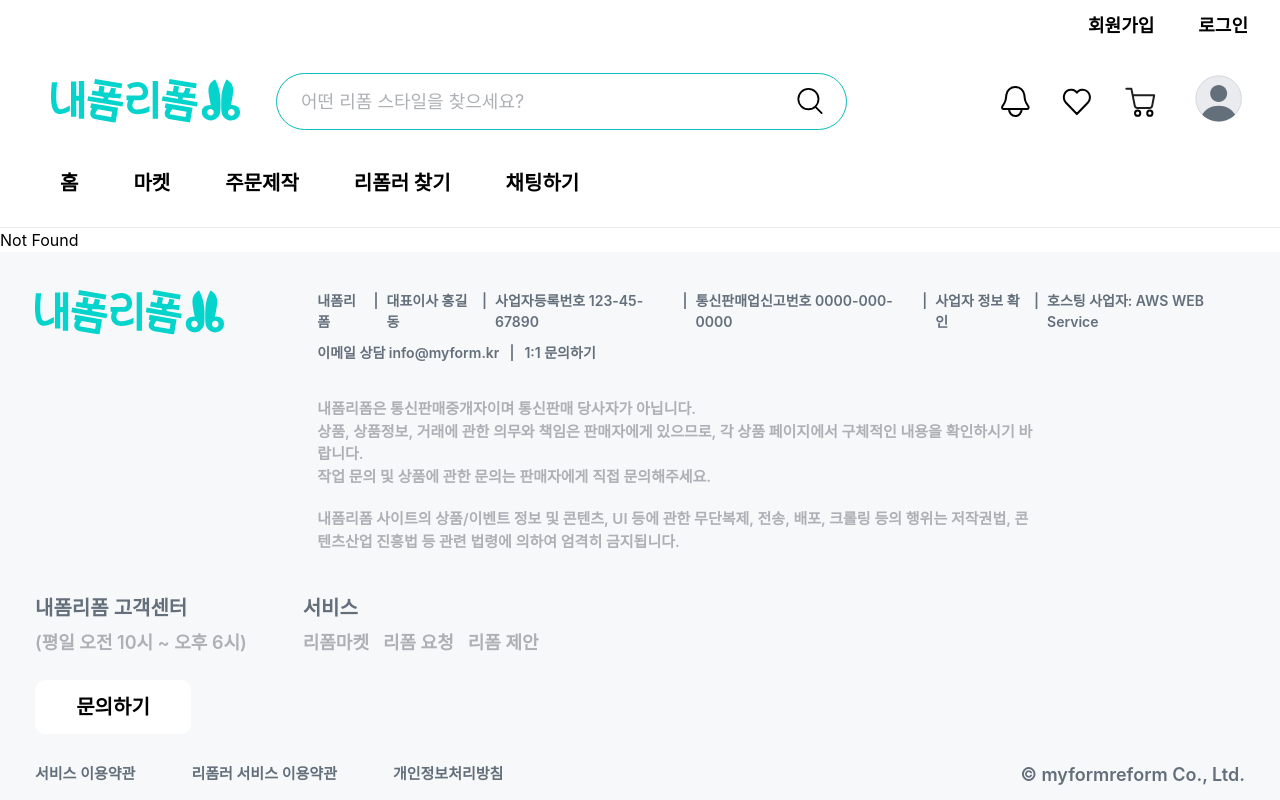
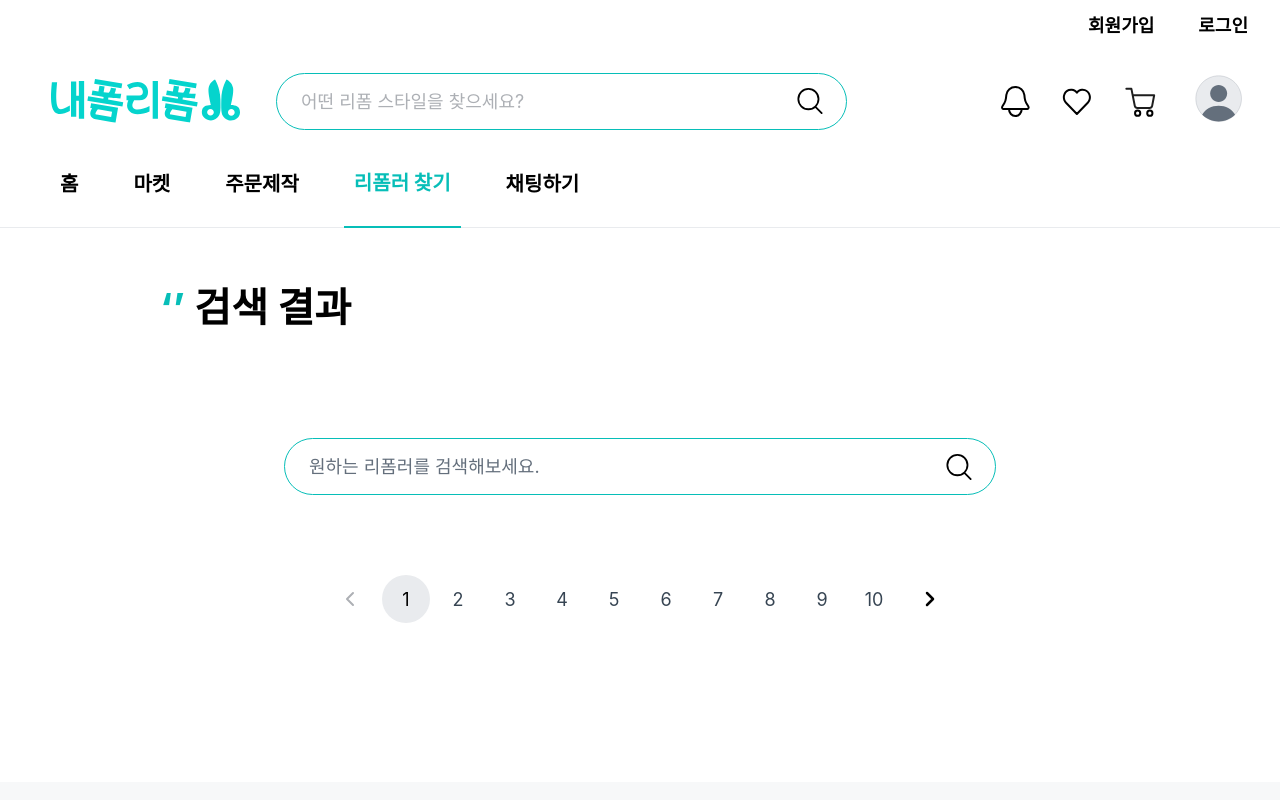
Before and after one commit to UMC-9th-project/myform-reform-FE, a React (Vite) app: page /reformer-search/results in a window 1280 px wide. Shown: the top 800 px of the page. Built offline with nearby package versions, Linux system fonts and the light colour scheme; a web font is replaced by a local one.

Commit message:
feat: 리폼러찾기 검색 스켈레톤 구현

```diff
--- a/src/App.tsx
+++ b/src/App.tsx
@@ -2,7 +2,7 @@ import { Routes, Route } from 'react-router-dom';
 import Layout from './components/layout/PageLayout';
 import Home from './pages/Home';
 import Cart from './pages/cart/Cart';
-import Wishlist from './pages/wishlist/Wishlist';
+import Wishlist from './pages/wishlist/wishlist';
 import ReformerWishlist from './pages/wishlist-reformer/wishlist';
 import ReformerMyPage from './pages/my-page-Reform/ReformerMyPage';
 import CreatePage from './pages/my-page-Reform/CreatePage';
@@ -10,6 +10,7 @@ import EditProfilePage from './pages/my-page-Reform/EditProfilePage';
 import Profile from './pages/Profile';
 import NormalMyPage from './pages/my-page/NormalMyPage';
 import ReformerSearch from './pages/reformer-search/ReformerSearch';
+import ReformerSearchResults from './pages/reformer-search/ReformerSearchResults';
 
 function App() {
   return (
@@ -34,7 +35,7 @@ function App() {
 
         {/* 리폼러 찾기 페이지 */}
         <Route path="/reformer-search" element={<ReformerSearch />} />
-
+        <Route path="/reformer-search/results" element={<ReformerSearchResults />} />
         {/* 404 처리 */}
         <Route path="*" element={<div>Not Found</div>} />
 
--- a/src/components/domain/reformer-search/ReformerList.tsx
+++ b/src/components/domain/reformer-search/ReformerList.tsx
@@ -26,7 +26,7 @@ const ReformerList = ({
   className = '',
 }: ReformerListProps) => {
   return (
-    <section className={`pb-[6.25rem] px-[110px] ${className}`}>
+    <section className={`pt-[4.375rem] pb-[6.25rem] px-[110px] ${className}`}>
       <div className="flex items-center justify-between pb-[1.875rem] ">
         <div className="flex items-center gap-[0.5rem]">
          {/* 전체 리폼러 한눈에보기 */}
--- a/src/components/domain/reformer-search/ReformerSearchEngine.tsx
+++ b/src/components/domain/reformer-search/ReformerSearchEngine.tsx
@@ -4,19 +4,28 @@ import searchIcon from '../../layout/Header/icons/search.svg';
 interface ReformerSearchEngineProps {
   placeholder?: string;
   onSearch?: (query: string) => void;
+  onInputChange?: (query: string) => void;
   className?: string;
+  defaultValue?: string;
+  showBlur?: boolean;
 }
 
 const ReformerSearchEngine = ({
   placeholder = '원하는 리폼러를 검색해보세요.',
   onSearch,
+  onInputChange,
   className = '',
+  defaultValue = '',
+  showBlur = true,
 }: ReformerSearchEngineProps) => {
-  const [searchQuery, setSearchQuery] = useState('');
+  const [searchQuery, setSearchQuery] = useState(defaultValue);
 
   const handleChange = (e: React.ChangeEvent<HTMLInputElement>) => {
     const value = e.target.value;
     setSearchQuery(value);
+    if (onInputChange) {
+      onInputChange(value);
+    }
   };
 
   const handleKeyPress = (e: React.KeyboardEvent<HTMLInputElement>) => {
@@ -40,9 +49,10 @@ const ReformerSearchEngine = ({
   };
 
   return (
-    <div className={`flex justify-center pb-[4.375rem] ${className}`}>
-        <div className="relative w-[720px] h-[328px] flex items-center justify-center">
+    <div className={`flex justify-center ${className}`}>
+        <div className={`relative w-[720px] flex ${showBlur ? 'h-[328px] items-center justify-center' : 'pt-[68px] items-center justify-center'}`}>
           {/* 타원형 블러 배경 */}
+          {showBlur && (
             <div
               className="absolute inset-0 rounded-full blur-3xl"
               style={{
@@ -51,9 +61,10 @@ const ReformerSearchEngine = ({
                 zIndex: 0,
               }}
             />
+          )}
 
           {/* 검색 입력 필드 */}
-          <form onSubmit={handleSearchSubmit} className="relative z-10 w-full px-[1.5rem]">
+          <form onSubmit={handleSearchSubmit} className={`relative z-10 w-full ${showBlur ? '' : 'px-[0.25rem]'}`}>
             <div className="relative">
               <input
                 type="text"
--- /dev/null
+++ b/src/components/domain/reformer-search/ReformerSearchResultSkeleton.tsx
@@ -0,0 +1,39 @@
+interface ReformerSearchResultSkeletonProps {
+  count?: number;
+}
+
+const ReformerSearchResultSkeleton = ({
+  count = 8,
+}: ReformerSearchResultSkeletonProps) => {
+  return (
+    <div className="pt-12 space-y-2 flex flex-col items-center justify-center">
+      {Array.from({ length: count }).map((_, index) => (
+        <div
+          key={index}
+          className={`w-[719px] flex flex-col gap-4 py-5 ${
+            index === count - 1 ? '' : 'border-b border-[var(--color-gray-40)]'
+          }`}
+        >
+
+          <div className="flex gap-[1.75rem] items-start">
+            <div className="flex-1 space-y-2">
+              <div className="h-7 bg-[var(--color-gray-30)]  w-1/2 animate-pulse" />
+              <div className="h-6 bg-[var(--color-gray-30)]  w-1/3 animate-pulse" />
+            </div>
+
+            <div className="w-[100px] h-[100px] rounded-[10px] bg-[var(--color-gray-30)] flex-shrink-0 animate-pulse" />
+          </div>
+
+        <div className="gap-[0.5rem] flex flex-col">
+             <div className="w-4/5 h-6 bg-[var(--color-gray-30)] animate-pulse" />
+            <div className="w-4/5 h-6 bg-[var(--color-gray-30)] animate-pulse" />
+
+          </div>
+
+        </div>
+      ))}
+    </div>
+  );
+};
+
+export default ReformerSearchResultSkeleton;
--- a/src/components/layout/Header/HeaderNav.tsx
+++ b/src/components/layout/Header/HeaderNav.tsx
@@ -20,7 +20,9 @@ export default function HeaderNav() {
     <nav className="w-full h-[77px] border-b border-[var(--color-gray-30)]">
       <div className=" flex pl-[3.125rem] pt-[1.0625rem] gap-[2.1875rem] ">
         {navItems.map((item, index) => {
-          const isActive = location.pathname === item.path;
+          const isActive = item.path === '/reformer-search'
+            ? location.pathname.startsWith('/reformer-search')
+            : location.pathname === item.path;
           return (
             <button
               key={index}
--- a/src/pages/reformer-search/ReformerSearch.tsx
+++ b/src/pages/reformer-search/ReformerSearch.tsx
@@ -1,6 +1,9 @@
+import { useState } from 'react';
+import { useNavigate } from 'react-router-dom';
 import ReformerSearchEngine from '../../components/domain/reformer-search/ReformerSearchEngine';
 import ReformerList from '../../components/domain/reformer-search/ReformerList';
 import ReformFeed from '../../components/domain/reformer-search/ReformFeed';
+import ReformerSearchResultSkeleton from '../../components/domain/reformer-search/ReformerSearchResultSkeleton';
 
 // 더미 데이터
 const MOCK_REFORMERS = [
@@ -57,6 +60,18 @@ const MOCK_PREFERENCE_IMAGES = [
 ];
 
 const ReformerSearch = () => {
+  const navigate = useNavigate();
+  const [searchInput, setSearchInput] = useState('');
+
+  const handleSearch = (query: string) => {
+    if (query.trim()) {
+      navigate(`/reformer-search/results?q=${encodeURIComponent(query.trim())}`);
+    }
+  };
+
+  const handleInputChange = (value: string) => {
+    setSearchInput(value);
+  };
 
   return (
     <div className="bg-white pb-[7.4375rem]">
@@ -67,13 +82,28 @@ const ReformerSearch = () => {
         </h1>
 
         {/* 검색 바 */}
-        <ReformerSearchEngine/>
+        <ReformerSearchEngine
+          onSearch={handleSearch}
+          onInputChange={handleInputChange}
+          showBlur={!searchInput.trim()}
+        />
+
+        {/* 검색어 입력 중 스켈레톤 표시 */}
+        {searchInput.trim() && (
+          <div className="mb-[2.5rem]">
+            <ReformerSearchResultSkeleton count={8} />
+          </div>
+        )}
 
         {/* 전체 리폼러 한눈에 보기 */}
-        <ReformerList items={MOCK_REFORMERS}/>
+        {!searchInput.trim() && (
+          <>
+            <ReformerList items={MOCK_REFORMERS}/>
 
-        {/* 내 리폼 취향 탐색해보기 */}
-        <ReformFeed images={MOCK_PREFERENCE_IMAGES} />
+            {/* 내 리폼 취향 탐색해보기 */}
+            <ReformFeed images={MOCK_PREFERENCE_IMAGES} />
+          </>
+        )}
       </div>
     </div>
   );
--- /dev/null
+++ b/src/pages/reformer-search/ReformerSearchResults.tsx
@@ -0,0 +1,68 @@
+import { useState } from 'react';
+import { useNavigate, useSearchParams } from 'react-router-dom';
+import ReformerSearchEngine from '../../components/domain/reformer-search/ReformerSearchEngine';
+import ReformerSearchResultSkeleton from '../../components/domain/reformer-search/ReformerSearchResultSkeleton';
+import Pagination from '../../components/common/Pagination/Pagination';
+
+const ReformerSearchResults = () => {
+  const navigate = useNavigate();
+  const [searchParams] = useSearchParams();
+  const query = searchParams.get('q') || '';
+  const [searchInput, setSearchInput] = useState('');
+
+  const handleSearch = (searchQuery: string) => {
+    if (searchQuery.trim()) {
+      setSearchInput(''); // 검색 실행 시 입력값 초기화
+      navigate(`/reformer-search/results?q=${encodeURIComponent(searchQuery.trim())}`);
+    }
+  };
+
+  const handleInputChange = (value: string) => {
+    setSearchInput(value);
+    // 검색어를 모두 지웠을 때 메인 검색 페이지로 이동
+    if (!value.trim() && query) {
+      navigate('/reformer-search');
+    }
+  };
+
+  const handlePageChange = (page: number) => {
+    // 페이지 변경 로직
+    console.log('페이지 변경:', page);
+  };
+
+  return (
+    <div className="bg-white pb-[7.4375rem]">
+      <div className="px-[3.125rem] pt-[3.125rem]">
+        {/* 제목 */}
+        <div className="mb-[2rem] pl-[110px]">
+          <h1 className="heading-h2-bd mb-[0.5rem]">
+            <span className="text-[var(--color-mint-1)]">‘</span>
+            <span className="text-[var(--color-mint-1)]">{query}</span>
+            <span className="text-[var(--color-mint-1)]">’ </span>
+            <span className="text-[var(--color-black)]">검색 결과</span>
+
+          </h1>
+          {/* 선택된 탭 표시선 */}
+        </div>
+
+        {/* 검색 바 */}
+        <ReformerSearchEngine
+          placeholder={query || '원하는 리폼러를 검색해보세요.'}
+          defaultValue={query}
+          onSearch={handleSearch}
+          onInputChange={handleInputChange}
+          showBlur={false}
+          className="mb-[2.5rem]"
+        />
+
+        {/* 스켈레톤 로딩 - 검색어 입력 중에만 표시 */}
+        {searchInput.trim() && <ReformerSearchResultSkeleton count={8} />}
+
+        {/* 페이지네이션 */}
+        <Pagination totalPages={10} onPageChange={handlePageChange} />
+      </div>
+    </div>
+  );
+};
+
+export default ReformerSearchResults;
```
Lines whose indentation alone changed are shown as unchanged.
